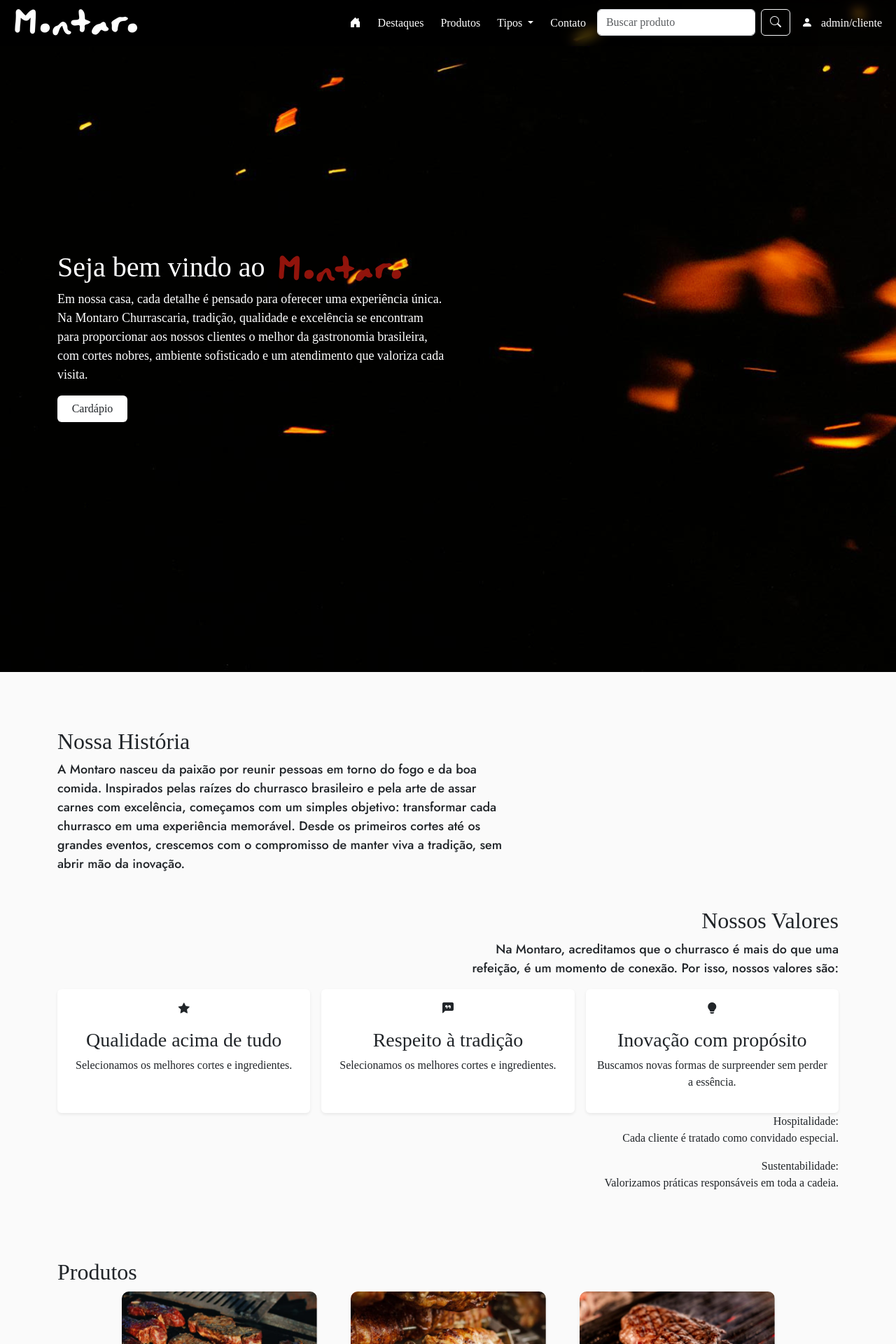
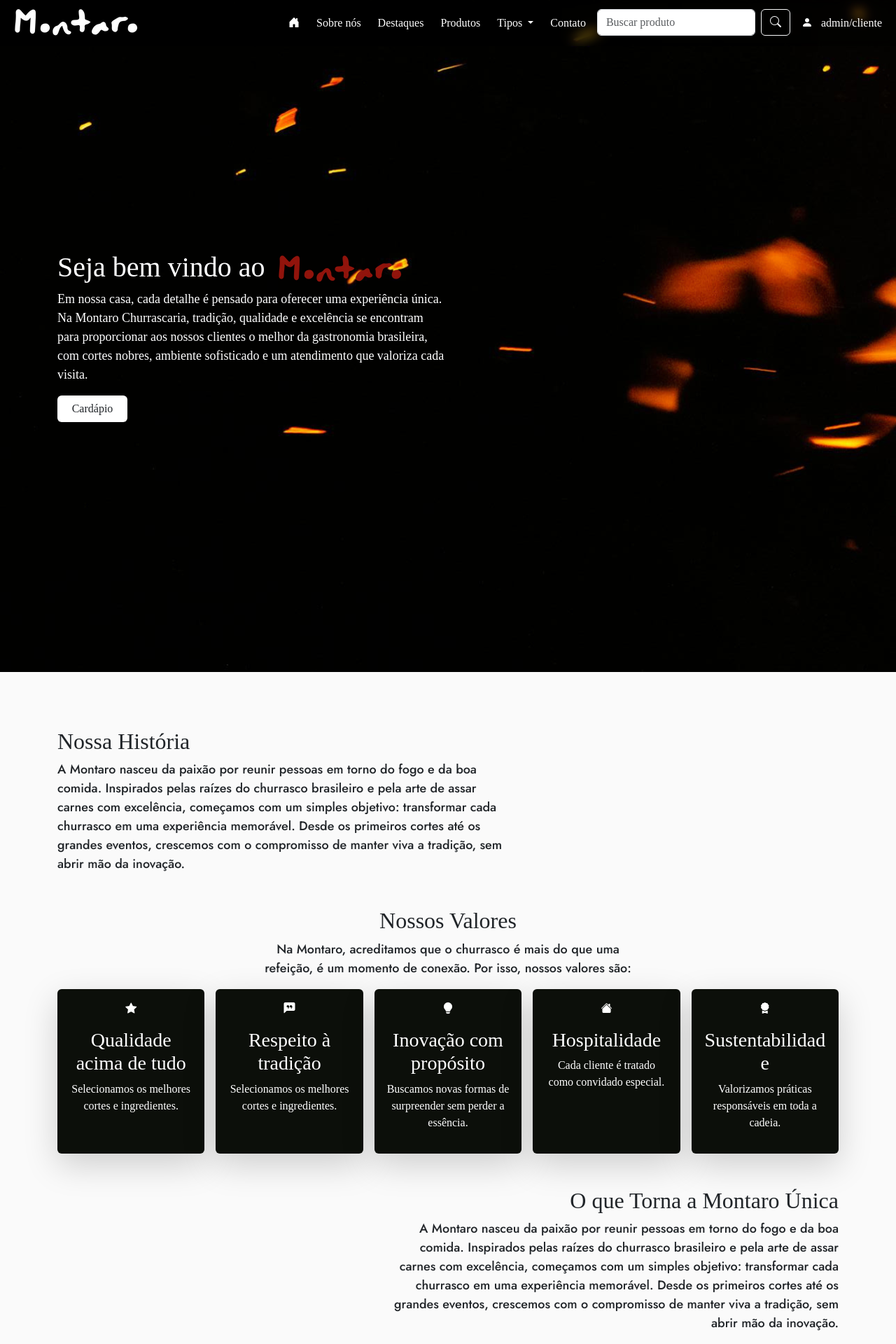
Before and after one commit to Isaac-Loiola/Montaro, a PHP site: page / in a window 1280 px wide. Shown: the top 1920 px of the page at 70% size. Run offline with PHP 8.4, Linux system fonts and the light colour scheme; some web fonts are replaced.

Commit message:
DIvisão sobre nós adicionado!

```diff
--- a/css/style.css
+++ b/css/style.css
@@ -80,6 +80,10 @@ li{
     background-color: #000;
 }
 
+.bg{
+    background-color: #0c0f0a;
+}
+
 footer{
     background-color: #0c0f0a;
 }
--- a/index.html
+++ b/index.html
@@ -43,6 +43,11 @@
                        <li class="nav-item">
                            <a href="index.html" class="nav-link active" aria-current="page">
                                <i class="bi bi-house-door-fill text-white"></i>
+                           </a>
+                       </li>
+                       <li class="nav-item ">
+                           <a href="#about-us" class="nav-link text-white">
+                               Sobre nós
                            </a>
                        </li>
                        <li class="nav-item ">
@@ -99,7 +104,7 @@
 
      <div class="description-header container d-flex flex-column align-self-center text-white">
          <h1 class="title-header">Seja bem vindo ao <img src="/images/logo/montaro-logo-red.png" alt=""></h1>
-        <p class="paragraph-header w-50">
+        <p class="paragraph-header w-50" id="about-us">
             Em nossa casa, cada detalhe é pensado para oferecer uma experiência única. Na Montaro Churrascaria, tradição, qualidade e excelência se encontram para proporcionar aos nossos clientes o melhor da gastronomia brasileira, com cortes nobres, ambiente sofisticado e um atendimento que valoriza cada visita.
         </p>
             <a href="#products" class="text-decoration-none btn btn-cardapio">Cardápio</a>
@@ -114,12 +119,13 @@
             </p>
         </div>
 
-        <div class="about-us mb-5 d-flex flex-column  align-items-end">
+        <div class="about-us mb-5 d-flex flex-column  align-items-center">
             <h2 class="title-about-us">Nossos Valores</h2>
-            <p class="paragraph col-lg-6 text-end">
+            <p class="paragraph col-lg-6 text-center">
                 Na Montaro, acreditamos que o churrasco é mais do que uma refeição, é um momento de conexão. Por isso, nossos valores são:
-            <section class="d-flex gap-3">
-                <div class="card col text-center py-3 shadow-sm">
+            </p>
+            <section class="d-flex gap-3 flex-wrap justify-content-center mb-5">
+                <div class="card col-lg col-sm-6 text-center py-3 shadow-lg bg text-white">
                     <i class="bi bi-star-fill"></i>
                     <div class="card-body">
                         <h3 class="card-title">Qualidade acima de tudo</h3>
@@ -129,7 +135,7 @@
                     </div>
                 </div>
 
-                <div class="card col text-center py-3 shadow-sm">
+                <div class="card col-lg col-sm-6 text-center py-3 shadow-lg bg text-white">
                     <i class="bi bi-chat-left-quote-fill"></i>
                     <div class="card-body">
                         <h3 class="card-title">Respeito à tradição</h3>
@@ -139,7 +145,7 @@
                     </div>
                 </div>
 
-                <div class="card col text-center py-3 shadow-sm w-50">
+                <div class="card col-lg col-sm-6 text-center py-3 shadow-lg w-50 bg text-white">
                     <i class="bi bi-lightbulb-fill"></i>
                     <div class="card-body">
                         <h3 class="card-title">Inovação com propósito</h3>
@@ -148,17 +154,33 @@
                         </p>
                     </div>
                 </div>
+
+                <div class="card col-lg col-sm-6 text-center py-3 shadow-lg w-50 bg text-white">
+                    <i class="bi bi-house-fill"></i>
+                    <div class="card-body">
+                        <h3 class="card-title">Hospitalidade</h3>
+                        <p class="card-text">
+                            Cada cliente é tratado como convidado especial.
+                        </p>
+                    </div>
+                </div>
+
+                <div class="card col-lg col-sm-6 text-center py-3 shadow-lg w-50 bg text-white">
+                    <i class="bi bi-award-fill"></i>
+                    <div class="card-body">
+                        <h3 class="card-title">Sustentabilidade</h3>
+                        <p class="card-text">
+                            Valorizamos práticas responsáveis em toda a cadeia.
+                        </p>
+                    </div>
+                </div>
             </section>
-                <ul class="text-end">
-
-                    <li class="mb-3">
-                        Hospitalidade: <br>Cada cliente é tratado como convidado especial.
-                    </li>
-                    <li class="mb-3">
-                        Sustentabilidade: <br>Valorizamos práticas responsáveis em toda a cadeia.
-                    </li>
-                </ul>
-            </p>
+            <section class="d-flex flex-column align-items-end">
+                <h2 class="title-about-us">O que Torna a Montaro Única</h2>
+                <p class="paragraph col-lg-7 text-end">
+                A Montaro nasceu da paixão por reunir pessoas em torno do fogo e da boa comida. Inspirados pelas raízes do churrasco brasileiro e pela arte de assar carnes com excelência, começamos com um simples objetivo: transformar cada churrasco em uma experiência memorável. Desde os primeiros cortes até os grandes eventos, crescemos com o compromisso de manter viva a tradição, sem abrir mão da inovação.
+                </p>
+            </section>
         </div>
 
         <!-- O Que Torna a Montaro Única
```
